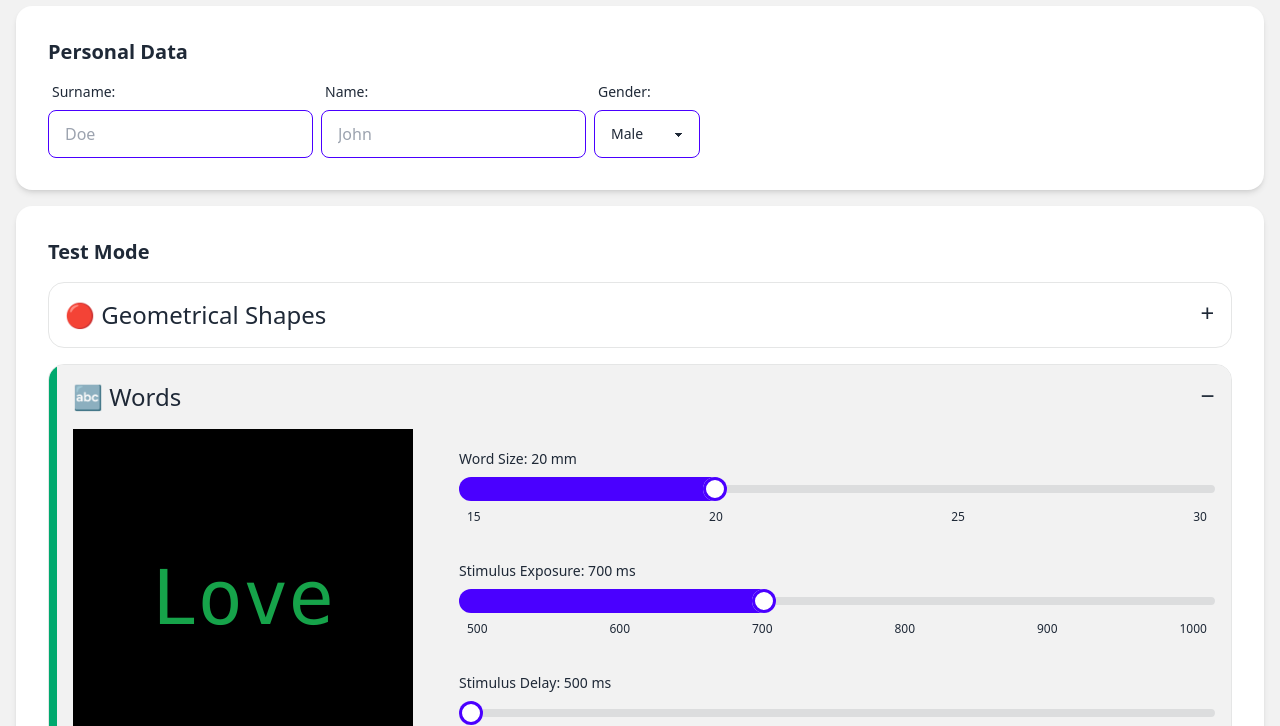
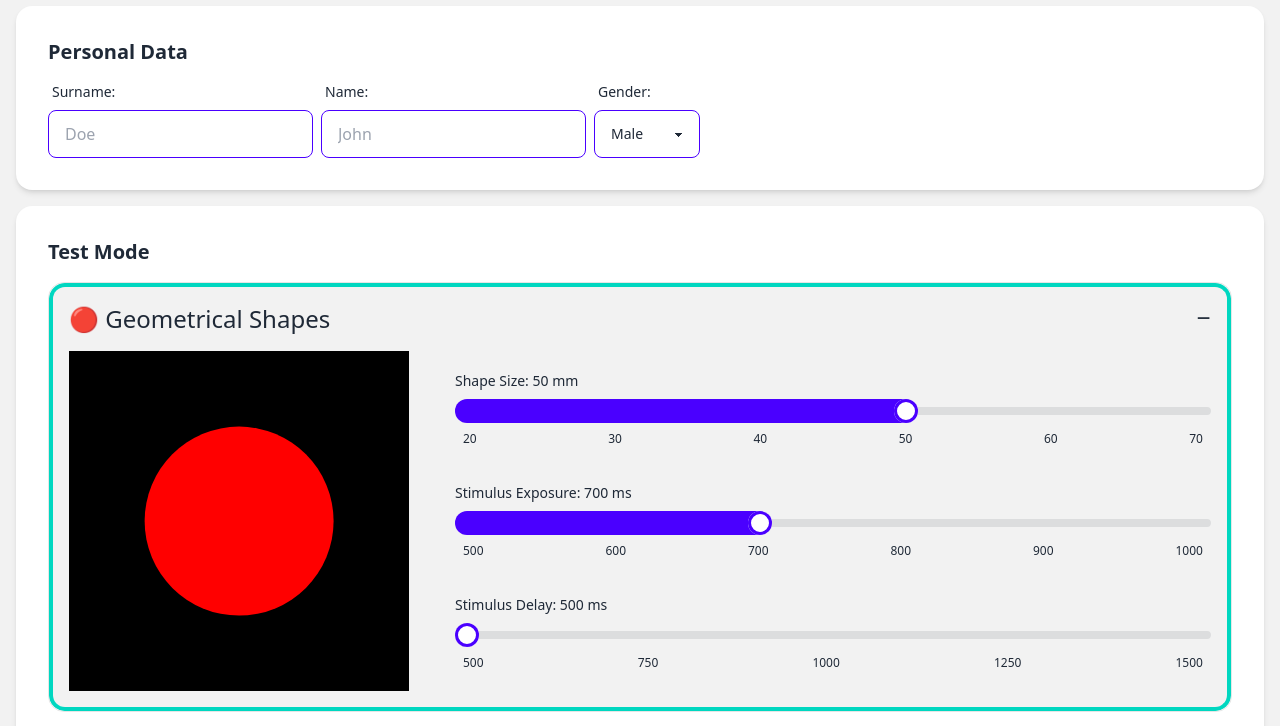
Before and after one commit to ksen0byte/vite-first, a website built with Vite: page index.html in a window 1280 px wide. Shown: the part 74-800 px from the top of the page. Built offline with nearby package versions, Linux system fonts and the light colour scheme.

Commit message:
update settings screen

```diff
--- a/index.html
+++ b/index.html
@@ -69,17 +69,17 @@
                         id="shapes-subsection"
                 >
                     <!-- Radio input to control the collapse -->
-                    <input type="radio" name="stimulus-type-accordion" class="peer"/>
+                    <input type="radio" name="stimulus-type-accordion" checked="checked" class="peer"/>
 
                     <!-- Subsection Title -->
                     <div
-                            class="collapse-title text-2xl font-medium subsection-header peer-checked:bg-base-200 peer-checked:border-l-8 peer-checked:border-success"
+                            class="collapse-title text-2xl font-medium subsection-header peer-checked:bg-base-200 peer-checked:border-x-4 peer-checked:border-t-4 peer-checked:border-accent rounded-t-box"
                             data-localize="shapesOption"
                     >
                          Geometrical Shapes
                     </div>
 
-                    <div class="collapse-content expanded-view peer-checked:bg-base-200 peer-checked:border-l-8 peer-checked:border-success">
+                    <div class="collapse-content expanded-view peer-checked:bg-base-200 peer-checked:border-x-4 peer-checked:border-b-4 peer-checked:border-accent rounded-b-box">
                         <!-- 2-column layout on medium+ screens -->
                         <div class="grid grid-cols-3 gap-4 items-start">
 
@@ -186,10 +186,10 @@
                         id="words-subsection"
                 >
                     <!-- Radio input to control the collapse -->
-                    <input type="radio" name="stimulus-type-accordion" checked="checked" class="peer"/>
+                    <input type="radio" name="stimulus-type-accordion" class="peer"/>
                     <!-- Subsection Title -->
-                    <div class="collapse-title text-2xl font-medium subsection-header peer-checked:bg-base-200 peer-checked:border-l-8 peer-checked:border-success" data-localize="wordsOption">Words:</div>
-                    <div class="collapse-content expanded-view peer-checked:bg-base-200 peer-checked:border-l-8 peer-checked:border-success">
+                    <div class="collapse-title text-2xl font-medium subsection-header peer-checked:bg-base-200 peer-checked:border-x-4 peer-checked:border-t-4 peer-checked:border-accent rounded-t-box" data-localize="wordsOption">Words:</div>
+                    <div class="collapse-content expanded-view peer-checked:bg-base-200 peer-checked:border-x-4 peer-checked:border-b-4 peer-checked:border-accent rounded-b-box">
                         <!-- 2-column layout on medium+ screens -->
                         <div class="grid grid-cols-3 gap-4 items-start">
 
@@ -294,8 +294,8 @@
                         id="syllables-subsection"
                 >
                     <input type="radio" name="stimulus-type-accordion" class="peer"/>
-                    <div class="collapse-title text-2xl font-medium subsection-header peer-checked:bg-base-200 peer-checked:border-l-8 peer-checked:border-success" data-localize="syllablesOption">Random Syllables:</div>
-                    <div class="collapse-content expanded-view peer-checked:bg-base-200 peer-checked:border-l-8 peer-checked:border-success">
+                    <div class="collapse-title text-2xl font-medium subsection-header peer-checked:bg-base-200 peer-checked:border-x-4 peer-checked:border-t-4 peer-checked:border-accent rounded-t-box" data-localize="syllablesOption">Random Syllables:</div>
+                    <div class="collapse-content expanded-view peer-checked:bg-base-200 peer-checked:border-x-4 peer-checked:border-b-4 peer-checked:border-accent rounded-b-box">
                         <!-- 2-column layout on medium+ screens -->
                         <div class="grid grid-cols-3 gap-4 items-start">
 
```
